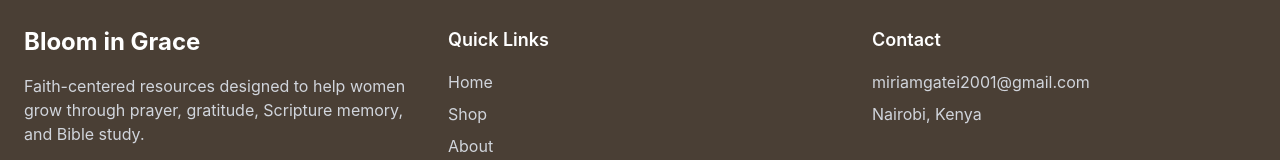
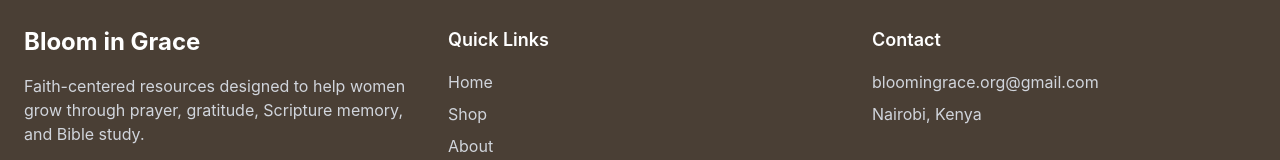
Before and after one commit to Chris-3681/bloom-in-grace, a React (Vite) app in the folder frontend/bloom-in-grace/: page / in a window 1280 px wide. Shown: the part 2547-2707 px from the top of the page. Built offline with nearby package versions, Linux system fonts and the light colour scheme; no server answers.

Commit message:
New email

```diff
--- a/frontend/bloom-in-grace/src/components/Footer.tsx
+++ b/frontend/bloom-in-grace/src/components/Footer.tsx
@@ -73,7 +73,7 @@ function Footer() {
             </h4>
 
             <p className="text-gray-300">
-              miriamgatei2001@gmail.com
+              bloomingrace.org@gmail.com
             </p>
 
             <p className="text-gray-300 mt-2">
--- a/frontend/bloom-in-grace/src/main.tsx
+++ b/frontend/bloom-in-grace/src/main.tsx
@@ -7,10 +7,6 @@ import { Toaster } from "react-hot-toast";
 import App from "./App";
 import "./index.css";
 
-console.log(
-  "PayPal Client ID:",
-  import.meta.env.VITE_PAYPAL_CLIENT_ID
-);
 
 ReactDOM.createRoot(document.getElementById("root")!).render(
   <React.StrictMode>
```
